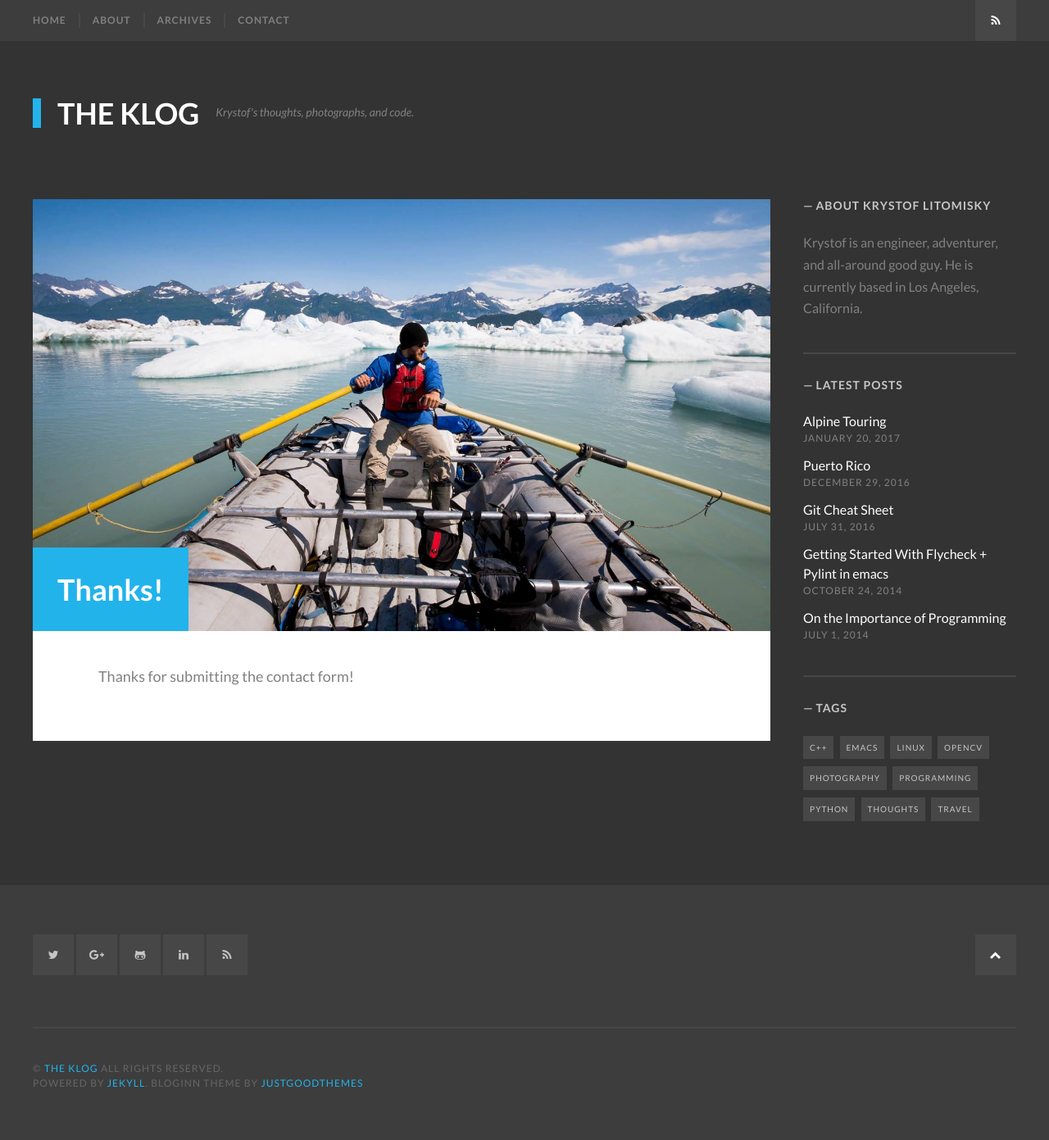
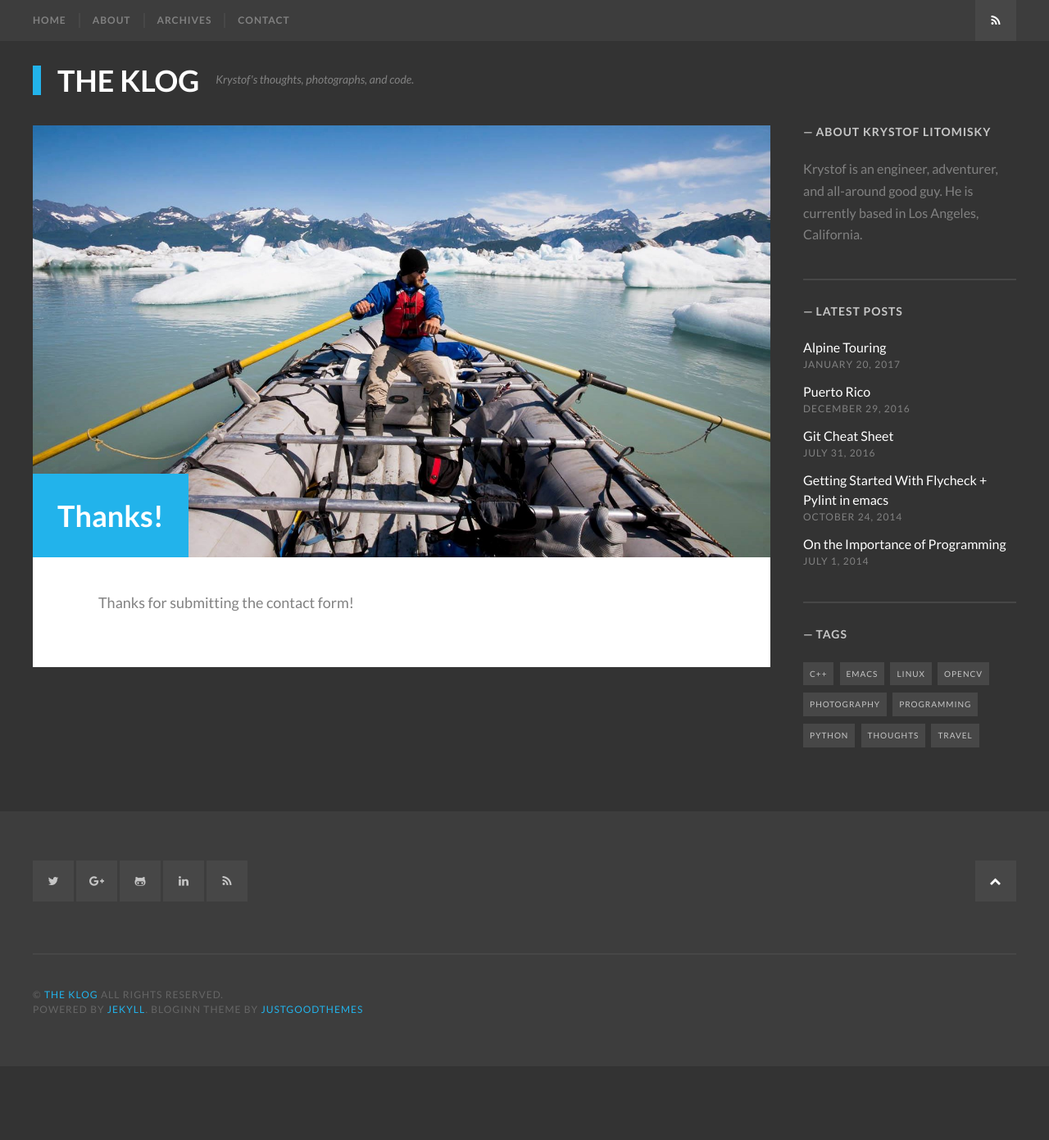
Before and after one commit to krystofl/krystofl.github.io, a Jekyll site: the page built from contact_thanks.md, in a window 1280 px wide. Shown: the whole page at 82% size. Built offline with Jekyll 4.4.1, drawn with Linux system fonts in a browser that asks for light colours; some web fonts are replaced; after the commit the page ends 1301 px from its top, so only the background shows below that.

Commit message:
Reduced padding on THE KLOG text in the header

```diff
--- a/css/main.scss
+++ b/css/main.scss
@@ -125,8 +125,8 @@
  */
 
 .site-header {
-    padding-bottom: 75px;
-    padding-top: 70px;
+    padding-bottom: 25px;
+    padding-top: 30px;
 }
 
 .site-title {
```
